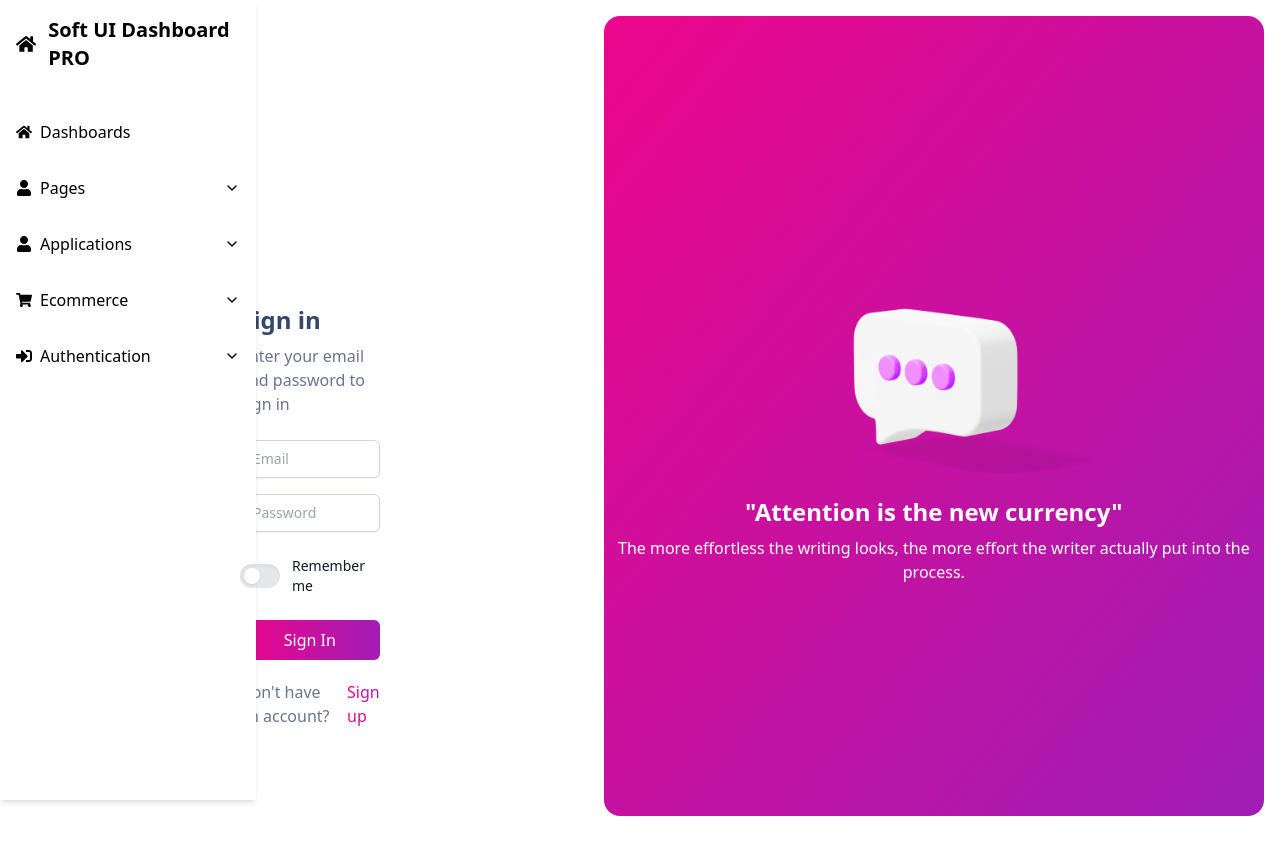
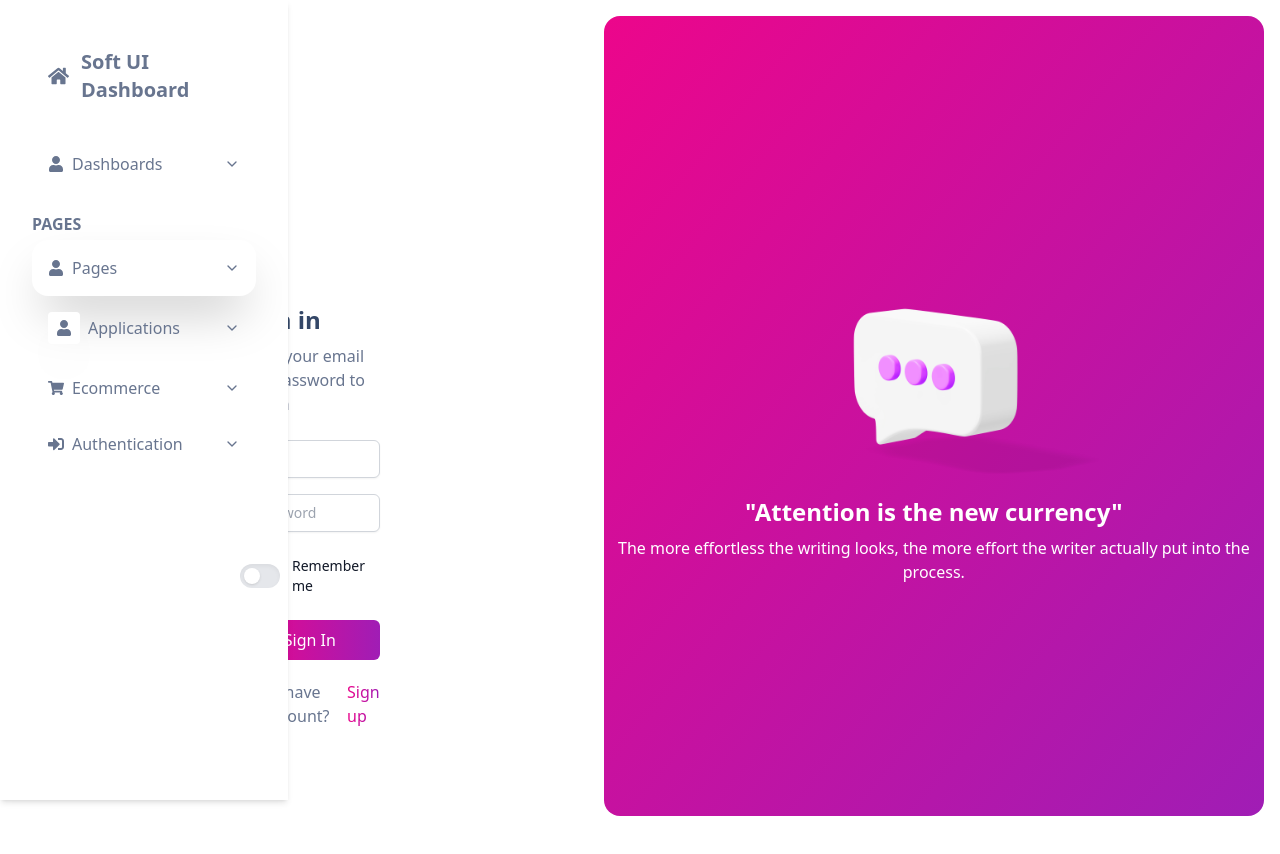
Before and after one commit to MrAghaei/SoftUIDashboard, a React (Vite) app: page /signin in a window 1280 px wide. Shown: the top 854 px of the page. Built offline with nearby package versions, Linux system fonts and the light colour scheme.

Commit message:
[#5-UPDATE] sidebar

```diff
--- a/src/components/Sidebar.tsx
+++ b/src/components/Sidebar.tsx
@@ -8,26 +8,41 @@ const Sidebar = () => {
     const [isApplicationsOpen, setIsApplicationsOpen] = useState(false);
     const [isEcommerceOpen, setIsEcommerceOpen] = useState(false);
     const [isAuthOpen, setIsAuthOpen] = useState(false);
+    const [isDashboardsOpen, setIsDashbaordsOpen] = useState(false);
+
 
     return (
-        <div className="fixed w-64 h-full bg-white shadow-md">
+        <div className="fixed p-8 w-72 h-full bg-white shadow-md text-secondary-text">
             <div className="p-4 flex items-center space-x-3">
                 <FaHome size={24} />
-                <span className="text-xl font-semibold">Soft UI Dashboard PRO</span>
+                <p className="text-xl font-semibold">Soft UI Dashboard</p>
             </div>
             <nav className="mt-4">
                 <ul>
-                    <li className="p-4 hover:bg-gray-100 flex items-center space-x-2">
-                        <FaHome />
-                        <span>Dashboards</span>
+                    <li className="p-4 hover:bg-gray-100 cursor-pointer flex items-center justify-between"
+                        onClick={() => setIsDashbaordsOpen(!isDashboardsOpen)}>
+                        <div className="flex items-center space-x-2">
+                            <FaUser/>
+                            <span>Dashboards</span>
+                        </div>
+                        {isPagesOpen ? <FiChevronUp/> : <FiChevronDown/>}
                     </li>
+                    {isDashboardsOpen && <ul className="pl-8">
+                        <li className="p-2 hover:bg-gray-100">Default</li>
+                        <li className="p-2 hover:bg-gray-100">Automotive </li>
+                        <li className="p-2 hover:bg-gray-100">Smart Home</li>
+                        <li className="p-2 hover:bg-gray-100">Virtual Reality</li>
+                        <li className="p-2 hover:bg-gray-100">CRM</li>
+                    </ul>}
+                    <p className='font-bold pb-1 pt-5'>PAGES</p>
 
-                    <li className="p-4 hover:bg-gray-100 cursor-pointer flex items-center justify-between" onClick={() => setIsPagesOpen(!isPagesOpen)}>
+                    <li className="p-4 cursor-pointer flex items-center justify-between bg-white shadow-2xl rounded-2xl"
+                        onClick={() => setIsPagesOpen(!isPagesOpen)}>
                         <div className="flex items-center space-x-2">
-                            <FaUser />
+                            <FaUser/>
                             <span>Pages</span>
                         </div>
-                        {isPagesOpen ? <FiChevronUp /> : <FiChevronDown />}
+                        {isPagesOpen ? <FiChevronUp/> : <FiChevronDown/>}
                     </li>
                     {isPagesOpen && (
                         <ul className="pl-8">
@@ -45,9 +60,11 @@ const Sidebar = () => {
                         </ul>
                     )}
 
-                    <li className="p-4 hover:bg-gray-100 cursor-pointer flex items-center justify-between" onClick={() => setIsApplicationsOpen(!isApplicationsOpen)}>
+                    <li className="p-4 cursor-pointer flex items-center justify-between" onClick={() => setIsApplicationsOpen(!isApplicationsOpen)}>
                         <div className="flex items-center space-x-2">
-                            <FaUser />
+                            <div className='bg-white rounded p-2 shadow-2xl'>
+                                <FaUser />
+                            </div>
                             <span>Applications</span>
                         </div>
                         {isApplicationsOpen ? <FiChevronUp /> : <FiChevronDown />}
```
